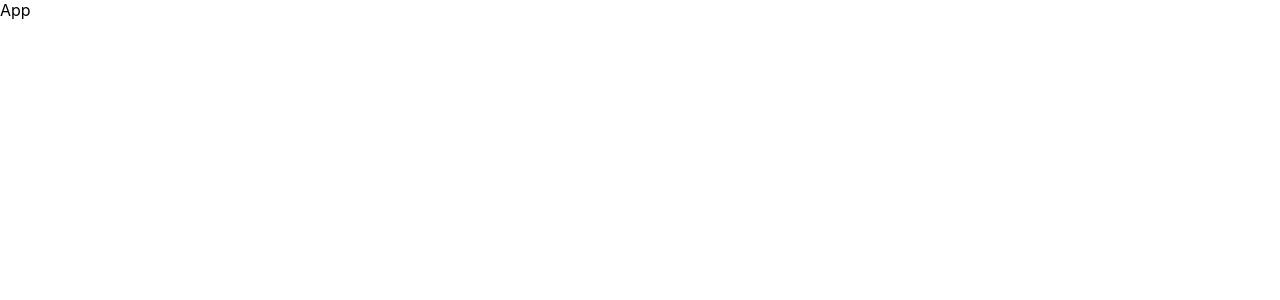
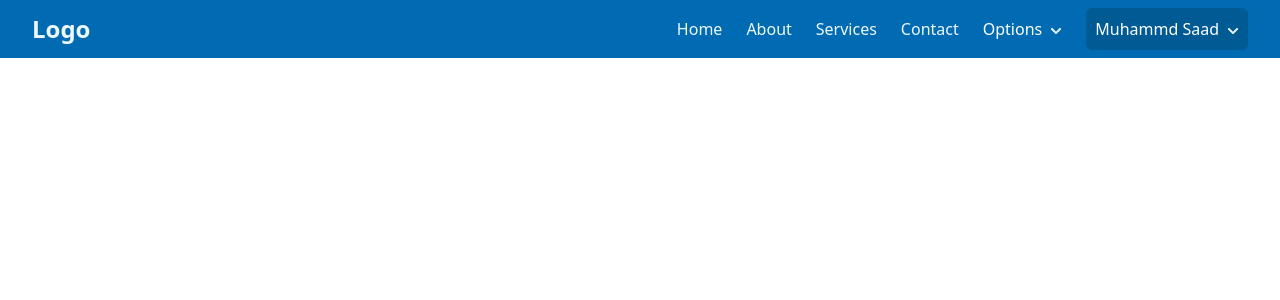
Before and after one commit to ABRJrocks/facecast-vote, a React (Create React App) app: page / in a window 1280 px wide. Shown: the top 300 px of the page. Built offline with nearby package versions, Linux system fonts and the light colour scheme.

Commit message:
navbar update

```diff
--- a/package.json
+++ b/package.json
@@ -3,6 +3,7 @@
   "version": "0.1.0",
   "private": true,
   "dependencies": {
+    "@headlessui/react": "^1.7.19",
     "@testing-library/jest-dom": "^5.17.0",
     "@testing-library/react": "^13.4.0",
     "@testing-library/user-event": "^13.5.0",
@@ -35,5 +36,8 @@
       "last 1 firefox version",
       "last 1 safari version"
     ]
+  },
+  "devDependencies": {
+    "tailwindcss": "^3.4.3"
   }
 }
--- a/src/App.css
+++ /dev/null
@@ -1,38 +0,0 @@
-.App {
-  text-align: center;
-}
-
-.App-logo {
-  height: 40vmin;
-  pointer-events: none;
-}
-
-@media (prefers-reduced-motion: no-preference) {
-  .App-logo {
-    animation: App-logo-spin infinite 20s linear;
-  }
-}
-
-.App-header {
-  background-color: #282c34;
-  min-height: 100vh;
-  display: flex;
-  flex-direction: column;
-  align-items: center;
-  justify-content: center;
-  font-size: calc(10px + 2vmin);
-  color: white;
-}
-
-.App-link {
-  color: #61dafb;
-}
-
-@keyframes App-logo-spin {
-  from {
-    transform: rotate(0deg);
-  }
-  to {
-    transform: rotate(360deg);
-  }
-}
--- a/src/App.js
+++ b/src/App.js
@@ -1,8 +1,11 @@
 import React from 'react'
+import AdminHomeScreen from './Screeens/Admin/AdminHomeScreen'
 
 const App = () => {
   return (
-    <div>App</div>
+    <div>
+      <AdminHomeScreen/>
+    </div>
   )
 }
 
--- /dev/null
+++ b/src/Components/DropDown.jsx
@@ -0,0 +1,82 @@
+import { FaChevronDown } from "react-icons/fa";
+import { Menu, Transition } from "@headlessui/react";
+import { Fragment } from "react";
+
+import React from "react";
+
+const menuItems = [
+  {
+    label: "Edit",
+  },
+  {
+    label: "Duplicate",
+  },
+  {
+    label: "Archive",
+  },
+  {
+    label: "Move",
+  },
+  {
+    label: "Delete",
+  },
+  {
+    label: "Delete",
+  },
+];
+const DropDown = ({ title, type }) => {
+  return (
+    <div className="text-right">
+      <Menu as="div" className="relative inline-block text-left">
+        <div>
+          <Menu.Button
+            className={`inline-flex w-full justify-center rounded-md text-md text-white focus:outline-none focus-visible:ring-2 focus-visible:ring-white/75 ${
+              type
+                ? "p-2 border border-regal-blue-800 bg-regal-blue-800 hover:bg-regal-blue-900/80"
+                : ""
+            }`}
+          >
+            {title ? title : "Options"}
+            <FaChevronDown
+              className="relative mt-2 ml-2 h-3 w-3 text-regal-blue-50 hover:text-regal-blue-100"
+              aria-hidden="true"
+            />
+          </Menu.Button>
+        </div>
+        <Transition
+          as={Fragment}
+          enter="transition ease-out duration-100"
+          enterFrom="transform opacity-0 scale-95"
+          enterTo="transform opacity-100 scale-100"
+          leave="transition ease-in duration-75"
+          leaveFrom="transform opacity-100 scale-100"
+          leaveTo="transform opacity-0 scale-95"
+        >
+          <Menu.Items
+            className={
+              type
+                ? "absolute right-0 mt-2 w-full origin-top-right rounded-md border border-regal-blue-800  bg-white shadow-md focus:outline-none"
+                : "absolute right-0 mt-2 w-32 origin-top-right rounded-md border border-regal-blue-800  bg-white shadow-md focus:outline-none"
+            }
+          >
+            {menuItems.map((item, index) => (
+              <Menu.Item key={index}>
+                {({ active }) => (
+                  <button
+                    className={`${
+                      active ? "text-regal-blue-800" : "text-black"
+                    } text-regal-blue-900 group flex w-full items-center px-2 py-2 text-sm font-medium`}
+                  >
+                    {item.label}
+                  </button>
+                )}
+              </Menu.Item>
+            ))}
+          </Menu.Items>
+        </Transition>
+      </Menu>
+    </div>
+  );
+};
+
+export default DropDown;
--- /dev/null
+++ b/src/Components/Navbar.jsx
@@ -0,0 +1,71 @@
+import React, { useState,useRef } from "react";
+import { Transition } from "@headlessui/react";
+import { AiOutlineMenu, AiOutlineClose } from "react-icons/ai";
+import DropDown from "./DropDown";
+
+const Navbar = () => {
+    const [isOpen, setIsOpen] = useState(false);
+    const mobileNavRef = useRef(null);
+    return (
+      <header className="bg-regal-blue-700 text-regal-blue-50 sticky top-0">
+        <div className="max-w-7xl mx-auto px-4 sm:px-6 lg:px-8">
+          <div className="flex items-center justify-between py-2 md:py-2">
+            <h1 className="text-xl md:text-2xl font-semibold">Logo</h1>
+            <nav className="hidden md:flex md:items-center space-x-6 text-base font-medium">
+              <a href="#" className="hover:opacity-90">Home</a>
+              <a href="#" className="hover:opacity-90">About</a>
+              <a href="#" className="hover:opacity-90">Services</a>
+              <a href="#" className="hover:opacity-90">Contact</a>
+              <DropDown/>
+              <div>
+                <DropDown title={'Muhammd Saad'} type={"userAccount"}/>
+                {/* <button className="bg-regal-blue-900 text-regal-blue-50 px-3 py-2 drop-shadow-md rounded-md hover:bg-regal-blue-900/80">
+                  Get Started
+                </button> */}
+              </div>
+            </nav>
+            <button
+              onClick={() => setIsOpen(!isOpen)}
+              type="button"
+              aria-controls="mobile-menu"
+              aria-expanded={isOpen}
+              className="md:hidden inline-flex items-center justify-center p-2 rounded-md text-regal-blue-50 hover:text-white hover:bg-regal-blue-800 focus:outline-none focus:ring-2 focus:ring-inset focus:ring-white"
+            >
+              {isOpen ? (
+                <AiOutlineClose className="block h-6 w-6" aria-hidden="true" />
+              ) : (
+                <AiOutlineMenu className="block h-6 w-6" aria-hidden="true" />
+              )}
+            </button>
+          </div>
+        </div>
+        <Transition
+          show={isOpen}
+          enter="transition ease-out duration-200"
+          enterFrom="opacity-0"
+          enterTo="opacity-100"
+          leave="transition ease-in duration-150"
+          leaveFrom="opacity-100"
+          leaveTo="opacity-0"
+        >
+          {(ref) => (
+            <nav
+              ref={mobileNavRef}
+              className="md:hidden bg-regal-blue-700 text-regal-blue-50 py-4"
+              aria-label="mobile-menu"
+            >
+              <div className="flex flex-col items-center text-start space-y-4">
+                <a href="#" className="text-xl  hover:opacity-90">Home</a>
+                <a href="#" className="text-xl  hover:opacity-90">About</a>
+                <a href="#" className="text-xl  hover:opacity-90">Services</a>
+                <a href="#" className="text-xl  hover:opacity-90">Contact</a>
+              </div>
+
+            </nav>
+          )}
+        </Transition>
+      </header>
+    );
+}
+
+export default Navbar
--- /dev/null
+++ b/src/Screeens/Admin/AdminHomeScreen.jsx
@@ -0,0 +1,12 @@
+import React from "react";
+import Navbar from "../../Components/Navbar";
+
+const AdminHomeScreen = () => {
+  return (
+    <div>
+      <Navbar />
+    </div>
+  );
+};
+
+export default AdminHomeScreen;
--- a/src/index.css
+++ b/src/index.css
@@ -1,13 +1,3 @@
-body {
-  margin: 0;
-  font-family: -apple-system, BlinkMacSystemFont, 'Segoe UI', 'Roboto', 'Oxygen',
-    'Ubuntu', 'Cantarell', 'Fira Sans', 'Droid Sans', 'Helvetica Neue',
-    sans-serif;
-  -webkit-font-smoothing: antialiased;
-  -moz-osx-font-smoothing: grayscale;
-}
-
-code {
-  font-family: source-code-pro, Menlo, Monaco, Consolas, 'Courier New',
-    monospace;
-}
+@tailwind base;
+@tailwind components;
+@tailwind utilities;
--- /dev/null
+++ b/tailwind.config.js
@@ -0,0 +1,24 @@
+/** @type {import('tailwindcss').Config} */
+export default {
+  content: ["./index.html", "./src/**/*.{js,ts,jsx,tsx}"],
+  theme: {
+    extend: {
+      colors: {
+        "regal-blue": {
+          50: "#eef9ff",
+          100: "#ddf2ff",
+          200: "#b3e7ff",
+          300: "#6fd5ff",
+          400: "#23c1ff",
+          500: "#00a9ff",
+          600: "#0087dd",
+          700: "#006bb2",
+          800: "#005a93",
+          900: "#014b79",
+          950: "#013a63",
+        },
+      },
+    },
+  },
+  plugins: [],
+};
```
Also changed, not shown: 1 other file (tests, documents, lock files or other folders).
